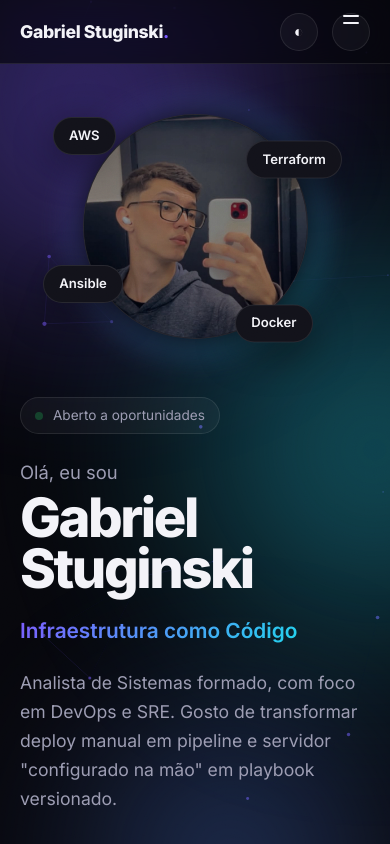
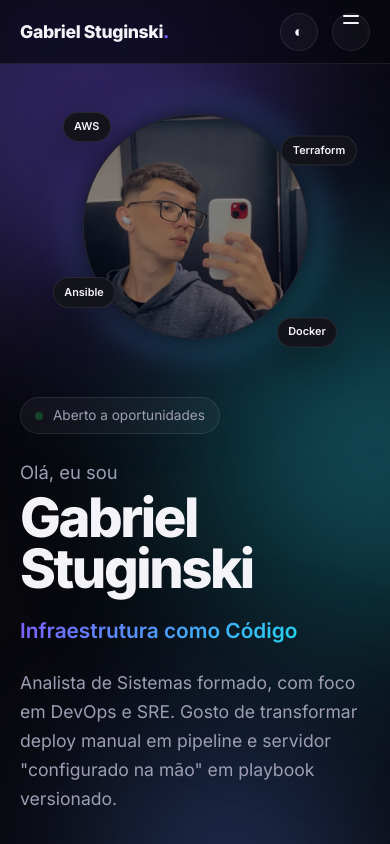
Before and after one commit to STUG9000/PORTIFOLIO, a website: page index.html in a window 390 px wide. Shown: the top 844 px of the page. Drawn offline with Linux system fonts and the light colour scheme; no server answers.

Commit message:
Mobile: corrige badges sobrepondo a foto, desliga partículas/paralaxe pesados e agiliza o revelar ao rolar

```diff
--- a/fx.js
+++ b/fx.js
@@ -7,6 +7,7 @@
   const clamp = (v, a, b) => Math.min(b, Math.max(a, v));
 
   // ---------- Revelar ao rolar ----------
+  const narrow = matchMedia("(max-width: 640px)").matches;
   let revealIO;
   function observe(scope = document) {
     if (!revealIO) {
@@ -17,7 +18,7 @@
           $$("[data-count]", e.target).concat(e.target.matches("[data-count]") ? [e.target] : []).forEach(countUp);
           revealIO.unobserve(e.target);
         });
-      }, { threshold: 0.12, rootMargin: "0px 0px -6% 0px" });
+      }, narrow ? { threshold: 0.06, rootMargin: "0px 0px -2% 0px" } : { threshold: 0.12, rootMargin: "0px 0px -6% 0px" });
     }
     $$(".reveal, .bar", scope).forEach((el) => {
       if (reduce) el.classList.add("in");
@@ -188,7 +189,7 @@
         hero.style.setProperty("--ho", (1 - p).toFixed(3));
         hero.style.setProperty("--hy", p * 60 + "px");
       }
-      if (!reduce) blobs.forEach((b, i) => b.style.setProperty("translate", `0 ${y * (0.05 + i * 0.03) * -1}px`));
+      if (!reduce && finePointer) blobs.forEach((b, i) => b.style.setProperty("translate", `0 ${y * (0.05 + i * 0.03) * -1}px`));
 
       if (tl) {
         const r = tl.getBoundingClientRect();
@@ -215,7 +216,7 @@
     typewriter(cfg.hero.roles || []);
     scrollFx(cfg.sectionIds);
     if (!reduce) {
-      if (T.particles) particles();
+      if (T.particles && finePointer) particles();
       pointerFx(T.tilt);
       if (finePointer && T.cursor) cursor();
     }
--- a/style.css
+++ b/style.css
@@ -488,6 +488,12 @@
   .hero { padding-top: 6.5rem; }
   .hero-visual { width: min(260px, 70%); order: -1; }
   .avatar span { font-size: 6rem; }
+  .badge { padding: .32rem .65rem; font-size: .68rem; }
+  .badge:nth-of-type(1) { top: 4%; left: -4%; }
+  .badge:nth-of-type(2) { top: 18%; right: -16%; }
+  .badge:nth-of-type(3) { bottom: 12%; left: -8%; }
+  .badge:nth-of-type(4) { bottom: 0%; right: -8%; }
+  .reveal { translate: 0 16px; transition-duration: .6s; }
   .project.featured { grid-column: auto; }
   .project.featured .cover { aspect-ratio: 16 / 9; }
   .grid { grid-template-columns: 1fr; }
```
